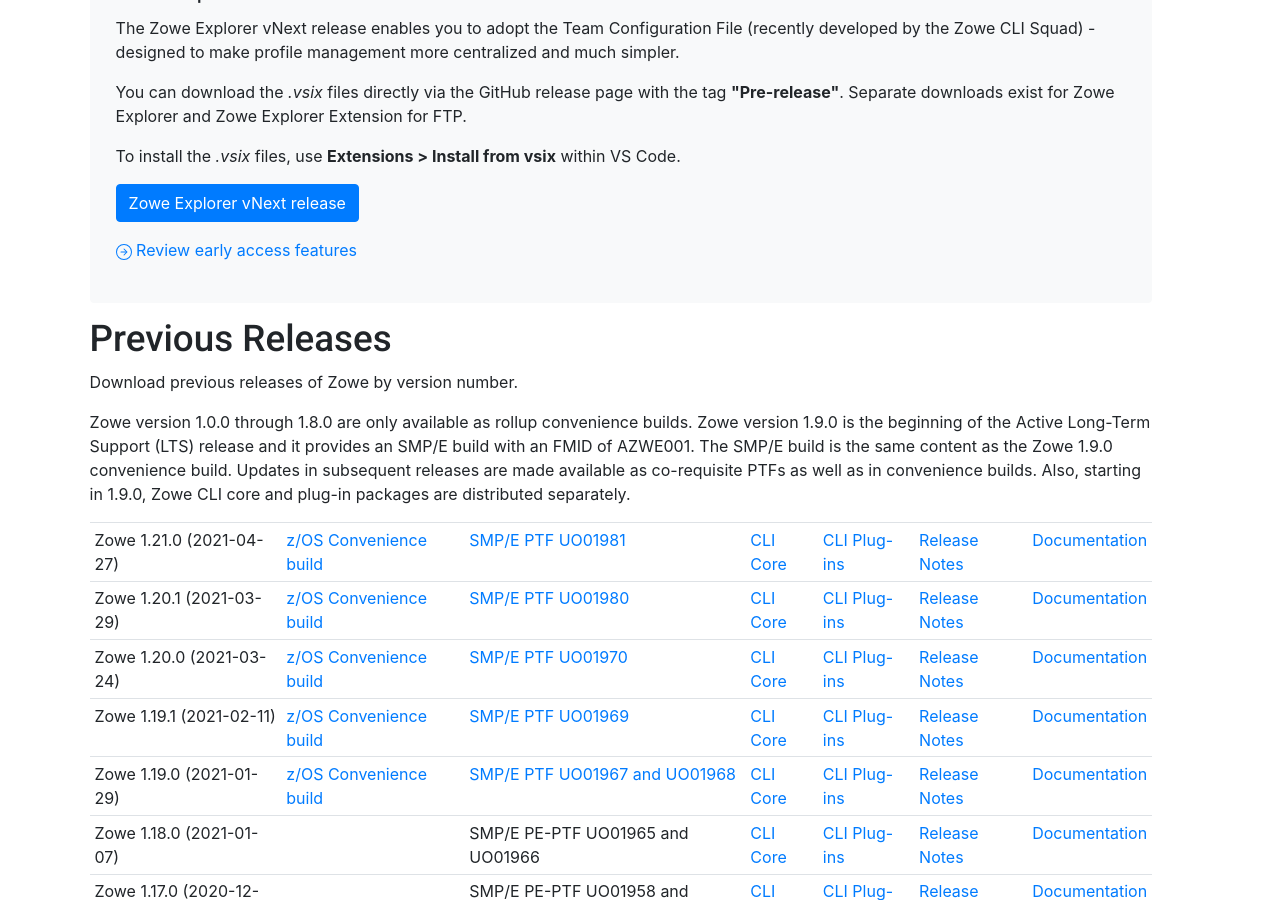
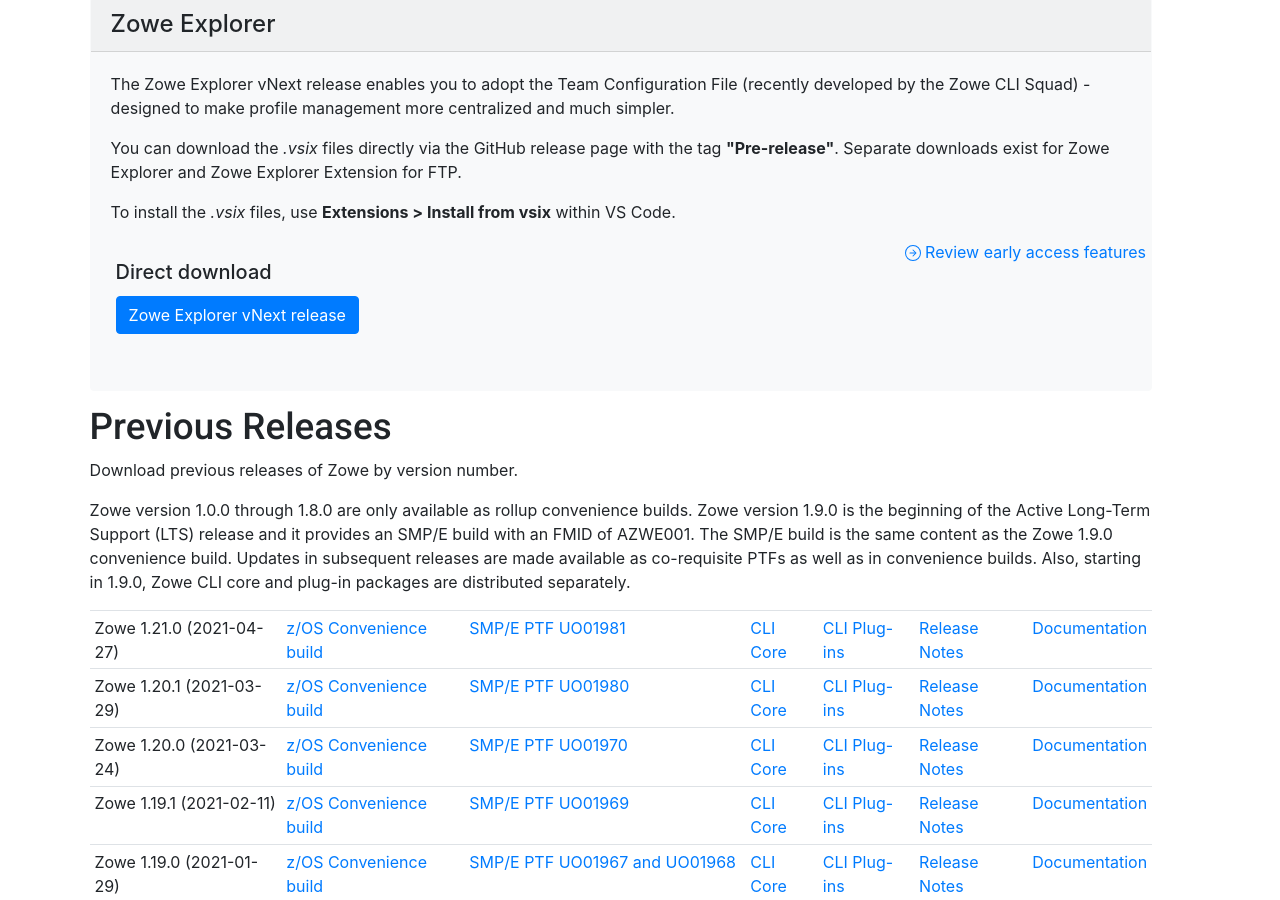
Before and after one commit to zowe/zowe.github.io, a Jekyll site: the page built from download.md, in a window 1280 px wide and 900 px high, scrolled down 1953 px. Built offline with Jekyll 4.4.1, drawn with Linux system fonts in a browser that asks for light colours; our own code applies the rules of GitHub Pages for plain Markdown files.

Commit message:
Move ZE to different card deck
Signed-off-by: Richelle Anne Craw <richelleanne.craw@broadcom.com>

```diff
--- a/download.md
+++ b/download.md
@@ -132,20 +132,29 @@
               </a>
             </div>
          </div>
-         <div class="card-body">
-          <h5 class="card-title">Zowe Explorer</h5>
-          <p class="card-text">The Zowe Explorer vNext release enables you to adopt the Team Configuration File (recently developed by the Zowe CLI Squad) - designed to make profile management more centralized and much simpler.</p>
-          <p class="card-text">You can download the <em>.vsix</em> files directly via the GitHub release page with the tag <b>"Pre-release"</b>. Separate downloads exist for Zowe Explorer and Zowe Explorer Extension for FTP.</p>
-          <p class="card-text">To install the <em>.vsix</em> files, use <b>Extensions > Install from vsix</b> within VS Code.</p>
-          <p><a class="btn btn-primary" href="{{ site.zowe_explorer_next_github_url }}">Zowe Explorer vNext release</a></p>
+      </div>
+    </div>
+  </div>
+</div>
+<div class="card-deck">
+  <div class="card bg-light border-light mb-3">
+  <h4 class="card-header">Zowe Explorer</h4>
+    <div class="card-body">
+    <p class="card-text">The Zowe Explorer vNext release enables you to adopt the Team Configuration File (recently developed by the Zowe CLI Squad) - designed to make profile management more centralized and much simpler.</p>
+    <p class="card-text">You can download the <em>.vsix</em> files directly via the GitHub release page with the tag <b>"Pre-release"</b>. Separate downloads exist for Zowe Explorer and Zowe Explorer Extension for FTP.</p>
+    <p class="card-text">To install the <em>.vsix</em> files, use <b>Extensions > Install from vsix</b> within VS Code.</p>
+        <div class="row">
+          <div class="card-body">
+            <h5 class="card-title">Direct download</h5>
+            <p><a class="btn btn-primary" href="{{ site.zowe_explorer_next_github_url }}">Zowe Explorer vNext release</a></p>
+          </div>
           <div>
             <a href="{{ site.zowe_explorer_next_doc_url }}" class="card-link">
             <svg width="1em" height="1em" viewBox="0 0 16 16" class="bi bi-arrow-right-circle" fill="currentColor" xmlns="http://www.w3.org/2000/svg"> <path fill-rule="evenodd" d="M8 15A7 7 0 1 0 8 1a7 7 0 0 0 0 14zm0 1A8 8 0 1 0 8 0a8 8 0 0 0 0 16z"/> <path fill-rule="evenodd" d="M7.646 11.354a.5.5 0 0 1 0-.708L10.293 8 7.646 5.354a.5.5 0 1 1 .708-.708l3 3a.5.5 0 0 1 0 .708l-3 3a.5.5 0 0 1-.708 0z"/> <path fill-rule="evenodd" d="M4.5 8a.5.5 0 0 1 .5-.5h5a.5.5 0 0 1 0 1H5a.5.5 0 0 1-.5-.5z"/></svg>
             Review early access features
             </a>
           </div>
-       </div>
-      </div>
+        </div>
     </div>
   </div>
 </div>
```
